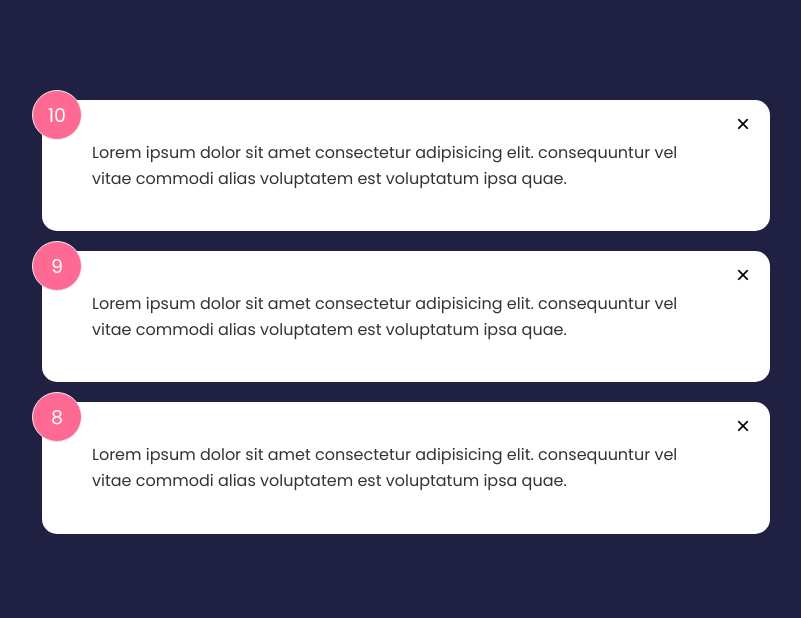
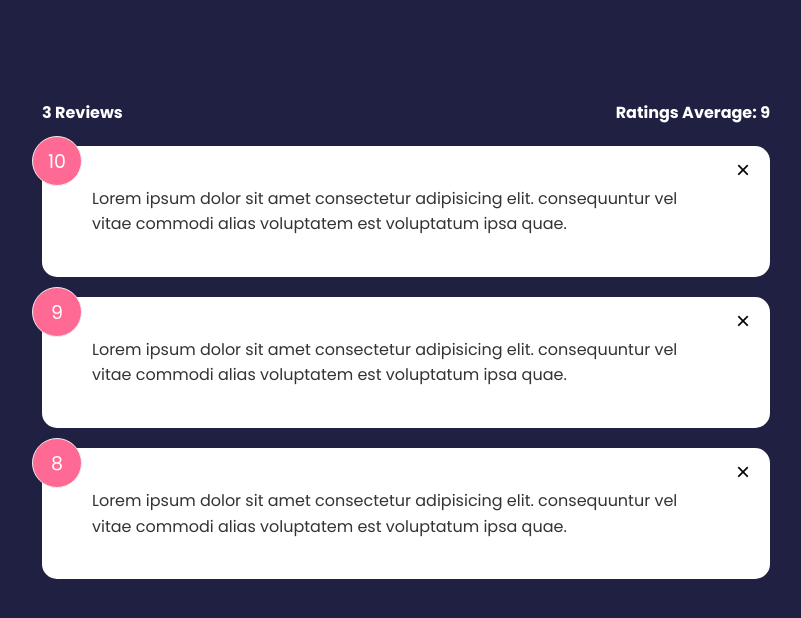
Before and after one commit to MaccKOT/Svelte-feedback-app, a Svelte app: page / in a window 1280 px wide. Shown: the top 618 px of the page, without its empty margins (234-1035 px from the left). Built offline with nearby package versions, Linux system fonts and the light colour scheme.

Commit message:
Add stats component

```diff
--- a/src/App.svelte
+++ b/src/App.svelte
@@ -1,5 +1,6 @@
 <script>
   import FeedbackList from './components/FeedbackList.svelte';
+  import FeedbackStats from './components/FeedbackStats.svelte';
 
   // initial store
   let feedback = [
@@ -20,6 +21,9 @@
     },
   ];
 
+  $: averageRating =
+    feedback.reduce((a, { rating }) => a + rating, 0) / feedback.length;
+
   const deleteFeedback = (e) => {
     // console.log(e.detail); // our data from custom event
     const itemId = e.detail;
@@ -29,6 +33,7 @@
 </script>
 
 <main class="container">
+  <FeedbackStats count={feedback.length} {averageRating} />
   <FeedbackList {feedback} on:delete-feedback={deleteFeedback} />
 </main>
 
--- /dev/null
+++ b/src/components/FeedbackStats.svelte
@@ -0,0 +1,17 @@
+<script>
+  export let count;
+  export let averageRating;
+</script>
+
+<div class="feedback-stats">
+  <h4>{count} Reviews</h4>
+  <h4>Ratings Average: {averageRating}</h4>
+</div>
+
+<style>
+  .feedback-stats {
+    display: flex;
+    justify-content: space-between;
+    align-items: center;
+  }
+</style>
```
